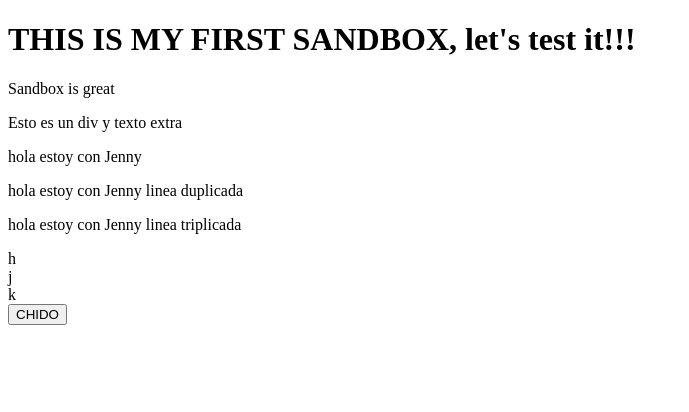
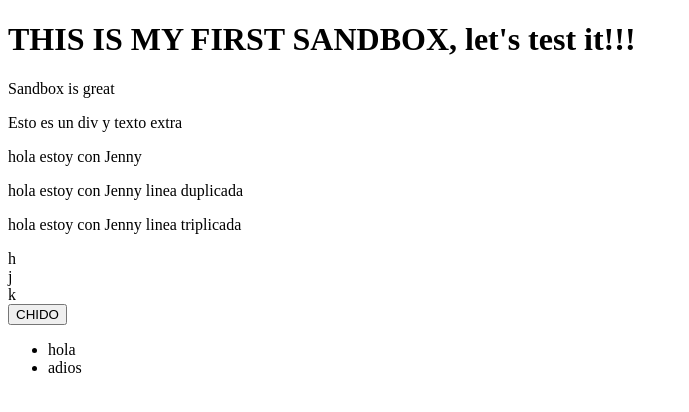
Before and after one commit to JPscript/testCodeSandBox, a website: page index.html in a window 1280 px wide. Shown: the whole page, without its empty margins (0-689 px from the left). Drawn offline with Linux system fonts and the light colour scheme.

Commit message:
Agregue una lista

```diff
--- a/index.html
+++ b/index.html
@@ -17,5 +17,9 @@
     <div>j</div>
     <div>k</div>
     <button>CHIDO</button>
+    <ul>
+      <li>hola</li>
+      <li>adios</li>
+    </ul>
   </body>
 </html>
```
